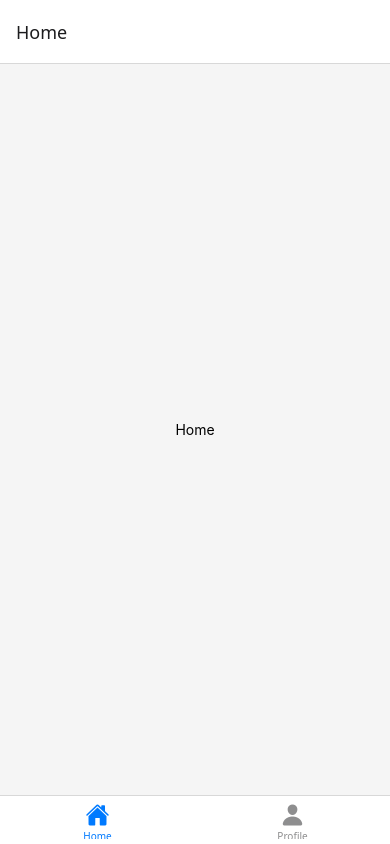
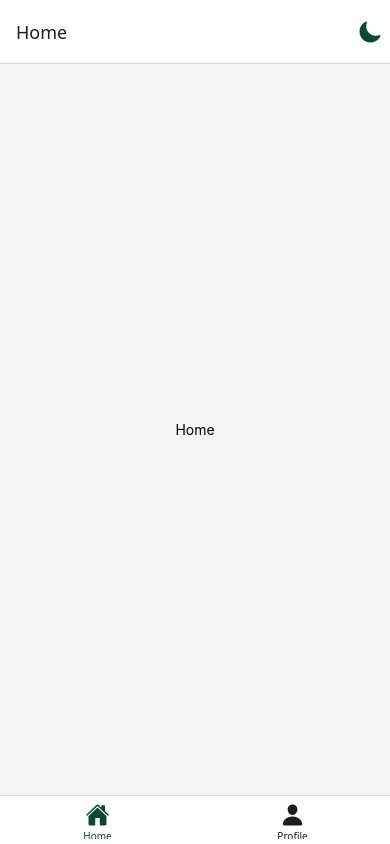
Before and after one commit to valravn-9/bard, a React Native app: screen /TabNavigator in a window 390 px wide. Built offline with nearby package versions, Linux system fonts and the light colour scheme.

Commit message:
feat: implement dynamic theming in StackNavigator and TabNavigator with color scheme toggle

```diff
--- a/src/navigation/StackNavigator.tsx
+++ b/src/navigation/StackNavigator.tsx
@@ -1,12 +1,39 @@
-import { NavigationContainer } from "@react-navigation/native";
+import {
+  NavigationContainer,
+  DefaultTheme,
+  DarkTheme,
+} from "@react-navigation/native";
 import { createNativeStackNavigator } from "@react-navigation/native-stack";
 import { TabNavigator } from "./TabNavigator";
+import { useColorScheme } from "nativewind";
 
 const Stack = createNativeStackNavigator();
 
 export const StackNavigator = () => {
+  const { colorScheme } = useColorScheme();
+
+  const lightTheme = {
+    ...DefaultTheme,
+    colors: {
+      ...DefaultTheme.colors,
+      primary: "#084b32",
+      background: "#ffffff",
+    },
+  };
+
+  const darkTheme = {
+    ...DarkTheme,
+    colors: {
+      ...DarkTheme.colors,
+      primary: "#12ad74",
+      background: "#111111",
+    },
+  };
+
   return (
-    <NavigationContainer>
+    <NavigationContainer
+      theme={colorScheme === "dark" ? darkTheme : lightTheme}
+    >
       <Stack.Navigator>
         <Stack.Screen
           name="TabNavigator"
--- a/src/navigation/TabNavigator.tsx
+++ b/src/navigation/TabNavigator.tsx
@@ -2,12 +2,26 @@ import { createBottomTabNavigator } from "@react-navigation/bottom-tabs";
 import { HomeScreen } from "../screens/HomeScreen";
 import { ProfileScreen } from "../screens/ProfileScreen";
 import Ionicons from "@expo/vector-icons/Ionicons";
+import { TouchableOpacity } from "react-native";
+import { useColorScheme } from "nativewind";
+import { useTheme } from "@react-navigation/native";
 
 const Tab = createBottomTabNavigator();
 
 export const TabNavigator = () => {
+  const { toggleColorScheme, colorScheme } = useColorScheme();
+  const { colors } = useTheme();
+
   return (
-    <Tab.Navigator>
+    <Tab.Navigator
+      screenOptions={{
+        tabBarActiveTintColor: colors.primary, // Use the theme's primary color for active icons
+        tabBarInactiveTintColor: colors.text, // Use the theme's text color for inactive icons
+        tabBarStyle: {
+          backgroundColor: colors.background, // Set the tab bar background color
+        },
+      }}
+    >
       <Tab.Screen
         name="Home"
         component={HomeScreen}
@@ -15,6 +29,19 @@ export const TabNavigator = () => {
           title: "Home",
           tabBarIcon: ({ color }) => (
             <Ionicons name="home" size={24} color={color} />
+          ),
+          headerStyle: {
+            backgroundColor: colors.background,
+          },
+          headerRight: () => (
+            <TouchableOpacity onPress={() => toggleColorScheme()}>
+              <Ionicons
+                name={colorScheme === "dark" ? "sunny" : "moon"}
+                size={24}
+                color={colors.primary}
+                className="mr-2"
+              />
+            </TouchableOpacity>
           ),
         }}
       />
@@ -26,6 +53,19 @@ export const TabNavigator = () => {
           tabBarIcon: ({ color }) => (
             <Ionicons name="person" size={24} color={color} />
           ),
+          headerStyle: {
+            backgroundColor: colors.background,
+          },
+          headerRight: () => (
+            <TouchableOpacity onPress={() => toggleColorScheme()}>
+              <Ionicons
+                name={colorScheme === "dark" ? "sunny" : "moon"}
+                size={24}
+                color={colors.primary}
+                className="mr-2"
+              />
+            </TouchableOpacity>
+          ),
         }}
       />
     </Tab.Navigator>
```
